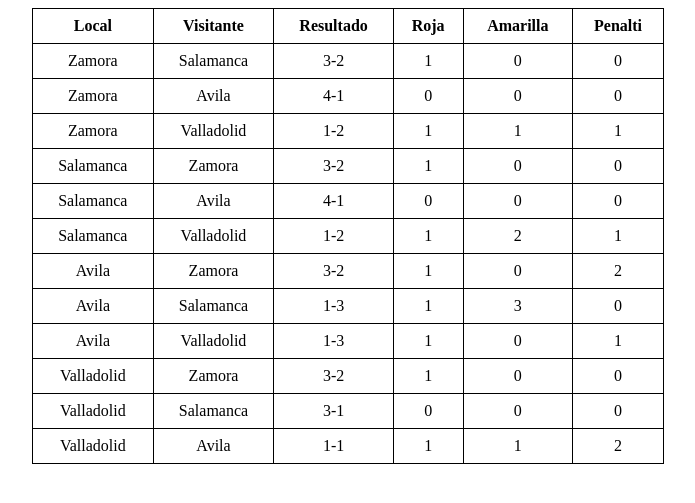
After one commit to smailfahmi/html, a PHP site: page /tema3/ejerciciotm3_2/indice2.php in a window 1280 px wide. The commit adds this page. Shown: the top 503 px of the page, without its empty margins (292-987 px from the left). Run offline with PHP 8.4, Linux system fonts and the light colour scheme.

Commit message:
c/1510-1852

```diff
--- /dev/null
+++ b/tema3/ejerciciotm3_2/indice2.php
@@ -0,0 +1,94 @@
+<!DOCTYPE html>
+<html>
+<head>
+    <style>
+        table {
+            border-collapse: collapse;
+            width: 50%;
+            margin: 0 auto;
+        }
+        table, th, td {
+            border: 1px solid black;
+        }
+        th, td {
+            padding: 8px;
+            text-align: center;
+        }
+    </style>
+</head>
+<body>
+
+<?php
+$liga = array(
+    "Zamora" => array(
+        "Salamanca" => array(
+            "Resultado" => "3-2", "Roja" => 1, "Amarilla" => 0, "Penalti" => 0
+        ),
+        "Avila" => array(
+            "Resultado" => "4-1", "Roja" => 0, "Amarilla" => 0, "Penalti" => 0
+        ),
+        "Valladolid" => array(
+            "Resultado" => "1-2", "Roja" => 1, "Amarilla" => 1, "Penalti" => 1
+        )
+    ),
+    "Salamanca" => array(
+        "Zamora" => array(
+            "Resultado" => "3-2", "Roja" => 1, "Amarilla" => 0, "Penalti" => 0
+        ),
+        "Avila" => array(
+            "Resultado" => "4-1", "Roja" => 0, "Amarilla" => 0, "Penalti" => 0
+        ),
+        "Valladolid" => array(
+            "Resultado" => "1-2", "Roja" => 1, "Amarilla" => 2, "Penalti" => 1
+        )
+    ),
+    "Avila" => array(
+        "Zamora" => array(
+            "Resultado" => "3-2", "Roja" => 1, "Amarilla" => 0, "Penalti" => 2
+        ),
+        "Salamanca" => array(
+            "Resultado" => "1-3", "Roja" => 1, "Amarilla" => 3, "Penalti" => 0
+        ),
+        "Valladolid" => array(
+            "Resultado" => "1-3", "Roja" => 1, "Amarilla" => 0, "Penalti" => 1
+        )
+    ),
+    "Valladolid" => array(
+        "Zamora" => array(
+            "Resultado" => "3-2", "Roja" => 1, "Amarilla" => 0, "Penalti" => 0
+        ),
+        "Salamanca" => array(
+            "Resultado" => "3-1", "Roja" => 0, "Amarilla" => 0, "Penalti" => 0
+        ),
+        "Avila" => array(
+            "Resultado" => "1-1", "Roja" => 1, "Amarilla" => 1, "Penalti" => 2
+        )
+    ),
+);
+?>
+
+<table>
+    <tr>
+        <th>Local</th>
+        <th>Visitante</th>
+        <th>Resultado</th>
+        <th>Roja</th>
+        <th>Amarilla</th>
+        <th>Penalti</th>
+    </tr>
+    <?php foreach ($liga as $local => $partidos) {
+        foreach ($partidos as $visitante => $datos) {
+            echo "<tr>";
+            echo "<td>$local</td>";
+            echo "<td>$visitante</td>";
+            echo "<td>{$datos['Resultado']}</td>";
+            echo "<td>{$datos['Roja']}</td>";
+            echo "<td>{$datos['Amarilla']}</td>";
+            echo "<td>{$datos['Penalti']}</td>";
+            echo "</tr>";
+        }
+    } ?>
+</table>
+
+</body>
+</html>
```
Also changed, not shown: tema3/ejerciciotm3_2/indice.php (+60 -6 lines).
